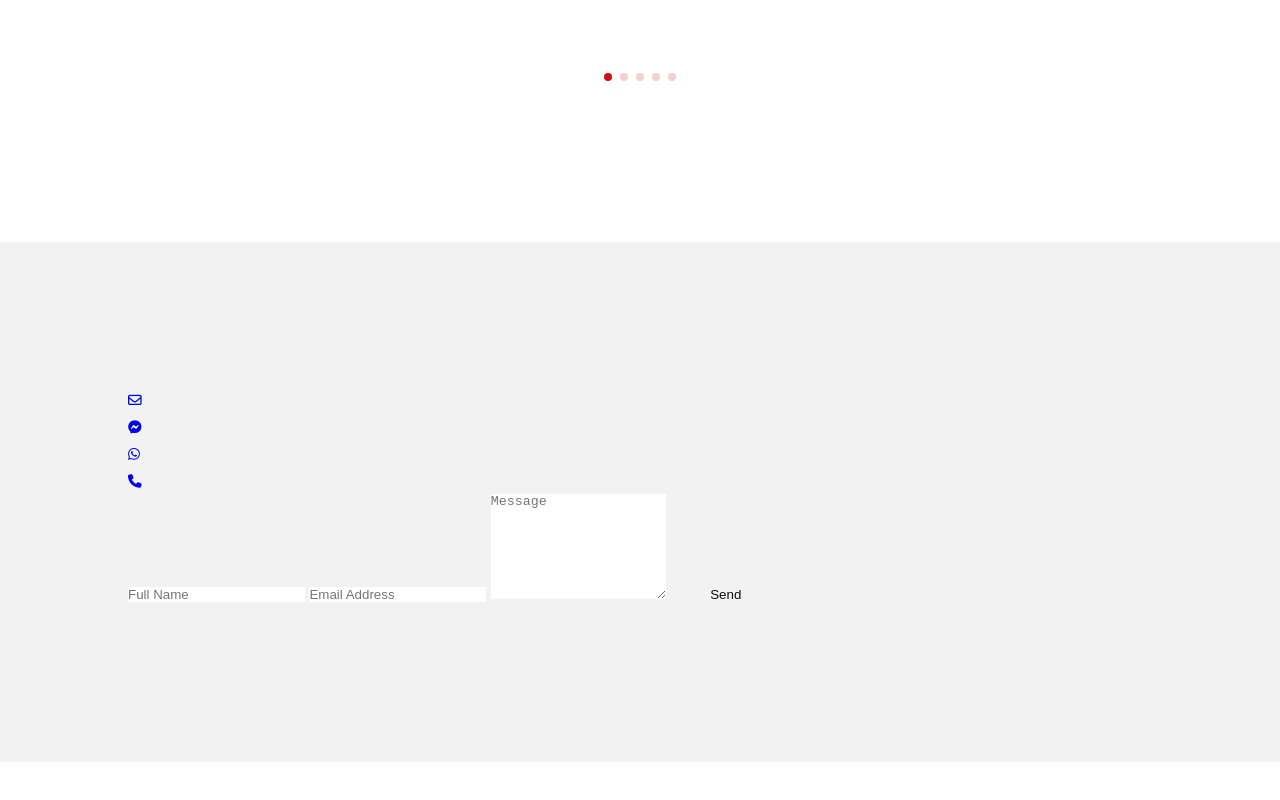
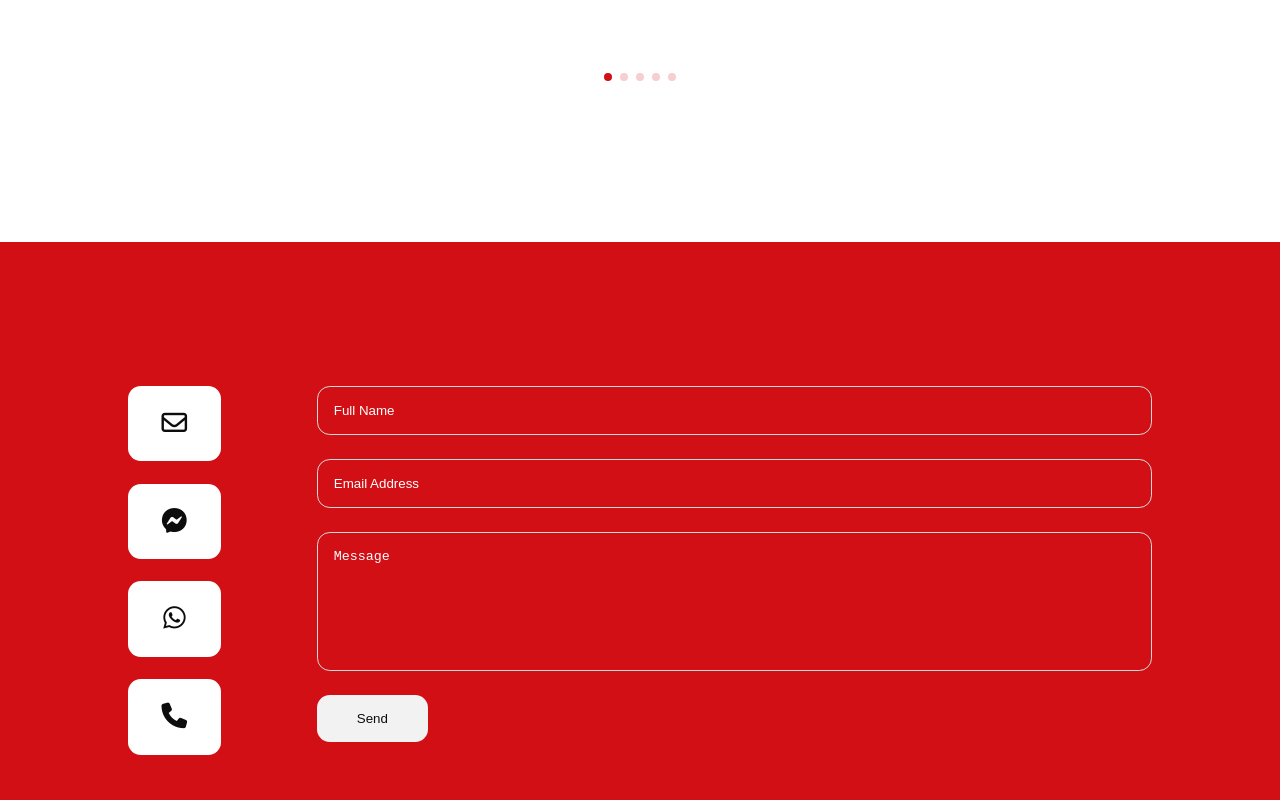
Before and after one commit to VovkEugene/my-2, a plain HTML site: page index.html in a window 1280 px wide. Shown: the part 5452-6252 px from the top of the page. Before the commit the page ends 6214 px from the top, so only its background shows below. Drawn offline with nearby package versions, Linux system fonts and the light colour scheme.

Commit message:
change form for Contact and add contact.css

```diff
--- a/index.html
+++ b/index.html
@@ -578,7 +578,7 @@
     </section>
     <section class="contact section" id="contact">
       <div class="container contact__container">
-        <ul>
+        <ul class="contact__list">
           <li>
             <a
               href="mailto:evgeniyvovk2009@yandex.ru"
@@ -616,10 +616,14 @@
             </a>
           </li>
         </ul>
-        <form action="">
-          <input type="text" placeholder="Full Name" />
-          <input type="email" placeholder="Email Address" />
-          <textarea rows="7" placeholder="Message"></textarea>
+        <form
+          action="https://formsubmit.co/4d0f4bda21c94808c32b020d0d2261d1"
+          method="POST"
+          class="contact__form"
+        >
+          <input type="text" name="Name" placeholder="Full Name" />
+          <input type="email" name="Email" placeholder="Email Address" />
+          <textarea rows="7" name="Message" placeholder="Message"></textarea>
           <button type="submit" class="button">Send</button>
         </form>
       </div>
--- /dev/null
+++ b/styles/contact.css
@@ -0,0 +1,53 @@
+section.contact#contact {
+  background-color: var(--color-primary);
+}
+
+.contact__container {
+  width: 50%;
+  display: grid;
+  grid-template-columns: 1fr 9fr;
+  gap: 6rem;
+}
+
+.contact__list {
+  display: flex;
+  flex-direction: column;
+  gap: 1.4rem;
+}
+
+.contact__list-item {
+  padding: 1rem;
+  display: block;
+  border-radius: var(--border-radius-3);
+  text-align: center;
+  font-size: 1.6rem;
+  background-color: var(--color-gray-100);
+  color: var(--color-gray-900);
+  transition: var(--transition);
+}
+
+.contact__list-item:hover {
+  background-color: var(--color-gray-900);
+  color: var(--color-gray-100);
+}
+
+.contact__form {
+  display: flex;
+  flex-direction: column;
+  gap: 1.5rem;
+}
+
+.contact__form input,
+.contact__form textarea {
+  padding: 1rem;
+  border: 1px solid var(--color-gray-300);
+  border-radius: var(--border-radius-3);
+  background-color: transparent;
+  color: var(--color-gray-100);
+  resize: none;
+}
+
+.contact__form input::placeholder,
+.contact__form textarea::placeholder {
+  color: var(--color-gray-100);
+}
--- a/styles/style.css
+++ b/styles/style.css
@@ -7,6 +7,7 @@
 @import url("./services.css");
 @import url("./projects.css");
 @import url("./testimonials.css");
+@import url("./contact.css");
 
 * {
   margin: 0;
```
